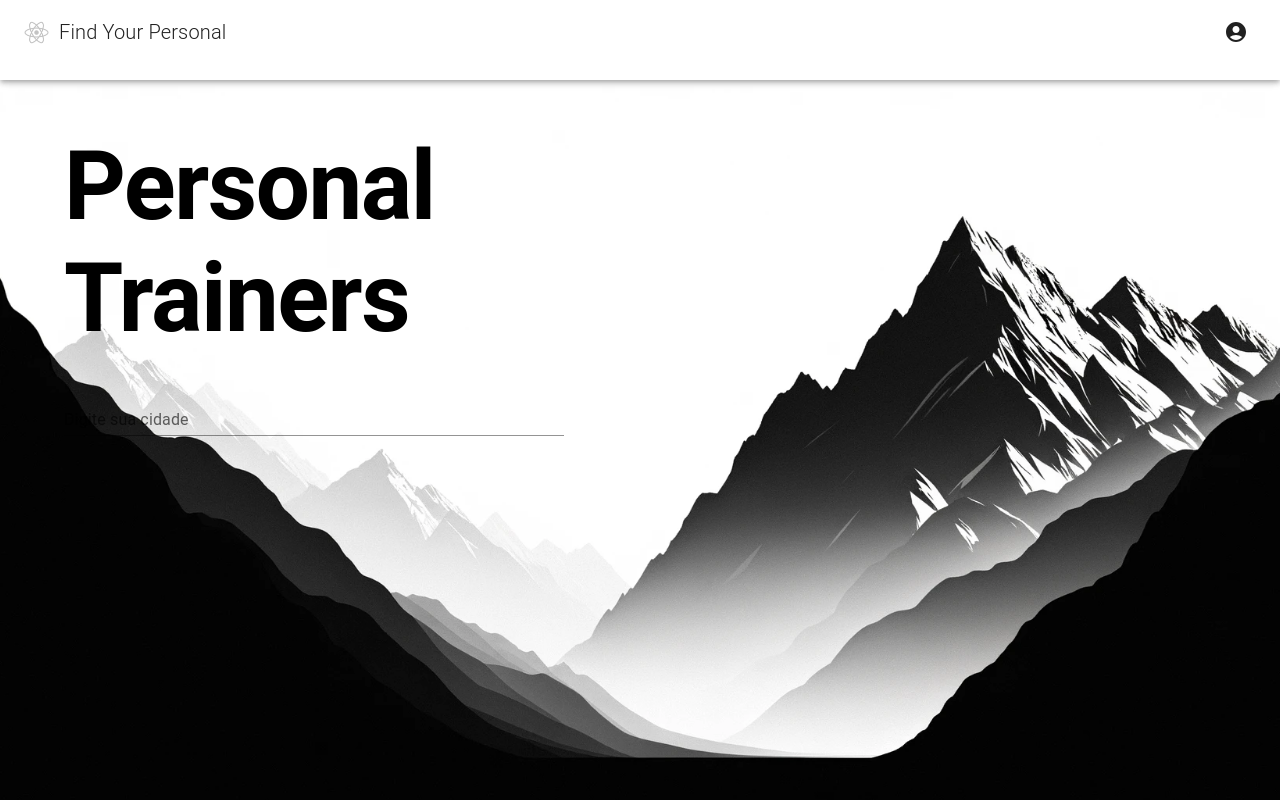
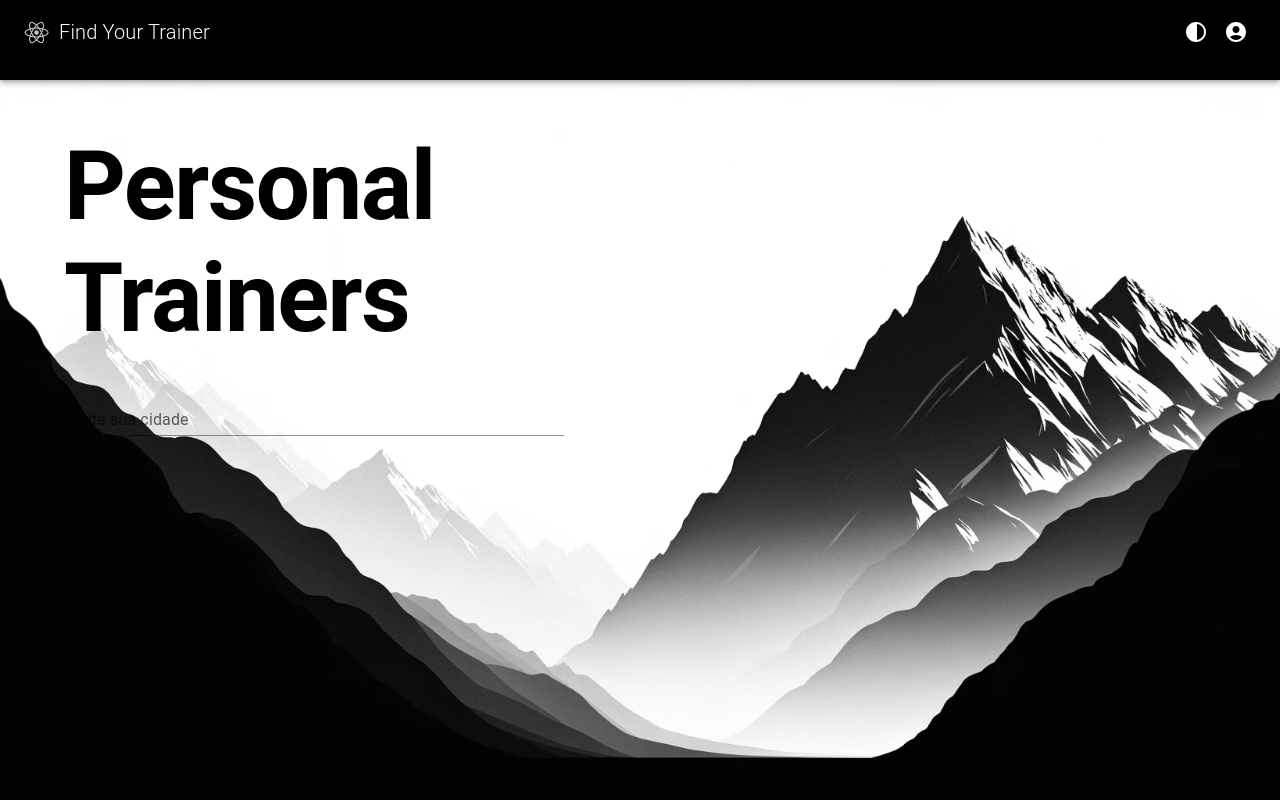
Before and after one commit to DanielMachado65/find-your-personal-fronted, a React (Create React App) app: page / in a window 1280 px wide. Shown: the top 800 px of the page. Built offline with nearby package versions, Linux system fonts and the light colour scheme.

Commit message:
Atualizar tema escuro e adicionar ícone de contraste

```diff
--- a/src/App.tsx
+++ b/src/App.tsx
@@ -7,8 +7,9 @@ import TextField from "@mui/material/TextField";
 import Grid from "@mui/material/Grid";
 import Paper from "@mui/material/Paper";
 import "./App.css";
-import { Avatar, Box, Button, Container, Divider, styled } from "@mui/material";
+import { Box, Button, Container, Divider, styled } from "@mui/material";
 import { useEffect, useState } from "react";
+import { Contrast } from "@mui/icons-material";
 
 const HeaderTitle = styled(Typography)`
   flex-grow: 1;
@@ -86,14 +87,22 @@ function normalizeString(str: string) {
     .trim();
 }
 
+function getDarkMode(darkMode: boolean) {
+  return darkMode ? "primary" : "secondary";
+}
+
 function App() {
+  const [darkMode, setDarkMode] = useState(false);
+
   const [search, setSearch] = useState("");
   const [show, setShow] = useState(false);
   const debouncedSearch = useDebounce(search, 300);
 
+  console.log("darkMode", darkMode);
+
   return (
     <div className="background-image">
-      <AppBar style={{ height: "80px" }} color="primary">
+      <AppBar style={{ height: "80px" }} color={getDarkMode(darkMode)}>
         <Toolbar>
           <HeaderTitle variant="h6">
             <img
@@ -102,8 +111,12 @@ function App() {
               className="img-logo"
               style={{ height: "25px", marginRight: "10px" }}
             />
-            Find Your Personal
+            Find Your Trainer
           </HeaderTitle>
+          {/* change theme */}
+          <IconButton color="inherit" onClick={() => setDarkMode(!darkMode)}>
+            <Contrast />
+          </IconButton>
           <IconButton color="inherit">
             <AccountCircle />
           </IconButton>
```
